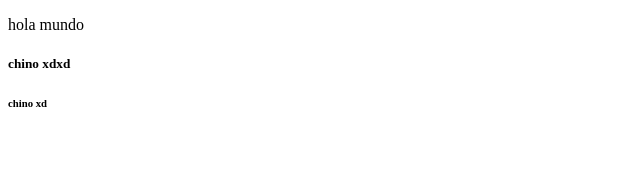
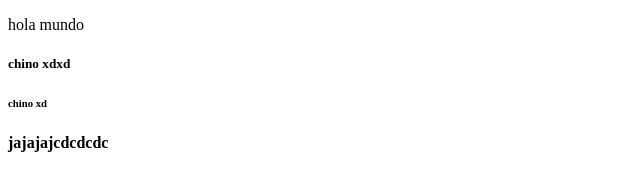
Before and after one commit to laptopcssv-glitch/migit, a plain HTML site: page index.html in a window 1280 px wide. Shown: the whole page, without its empty margins (0-640 px from the left). Drawn offline with Linux system fonts and the light colour scheme.

Commit message:
Update index.html

```diff
--- a/index.html
+++ b/index.html
@@ -9,5 +9,6 @@
     <p>hola mundo</p>
     <h5>chino xdxd</h5>
     <h6>chino xd</h6>
+    <h4>jajajajcdcdcdc</h4>
 </body>
 </html>
```
